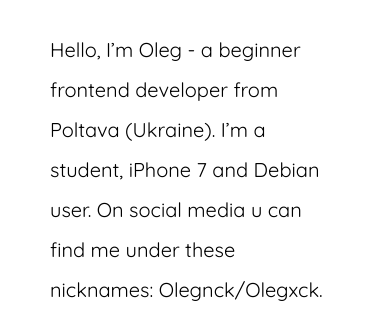
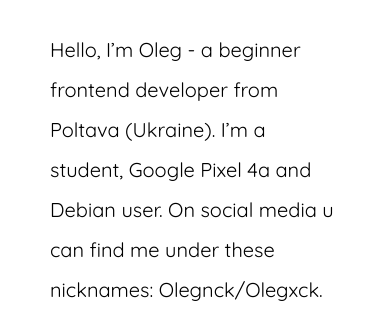
Before and after one commit to olegnck404/olegnck404.github.io, a plain HTML site: page index.html in a window 390 px wide. Shown: the part 534-844 px from the top of the page. Drawn offline with Linux system fonts and the light colour scheme.

Commit message:
Edit phone

```diff
--- a/index.html
+++ b/index.html
@@ -26,9 +26,9 @@
             <h2 class="card__title">About me</h2>
             <div class="card__text">
               Hello, I’m Oleg - a beginner frontend developer from Poltava (Ukraine).
-              I’m a student, iPhone 7 and Debian user.
+              I’m a student, Google Pixel 4a and Debian user.
               On social media u can find me under these nicknames:
-              Olegnck/Olegxck.
+              Olegnck/Olegxck. #teampixel
             </div>
           </section>
           <div class="desc_1">
```
